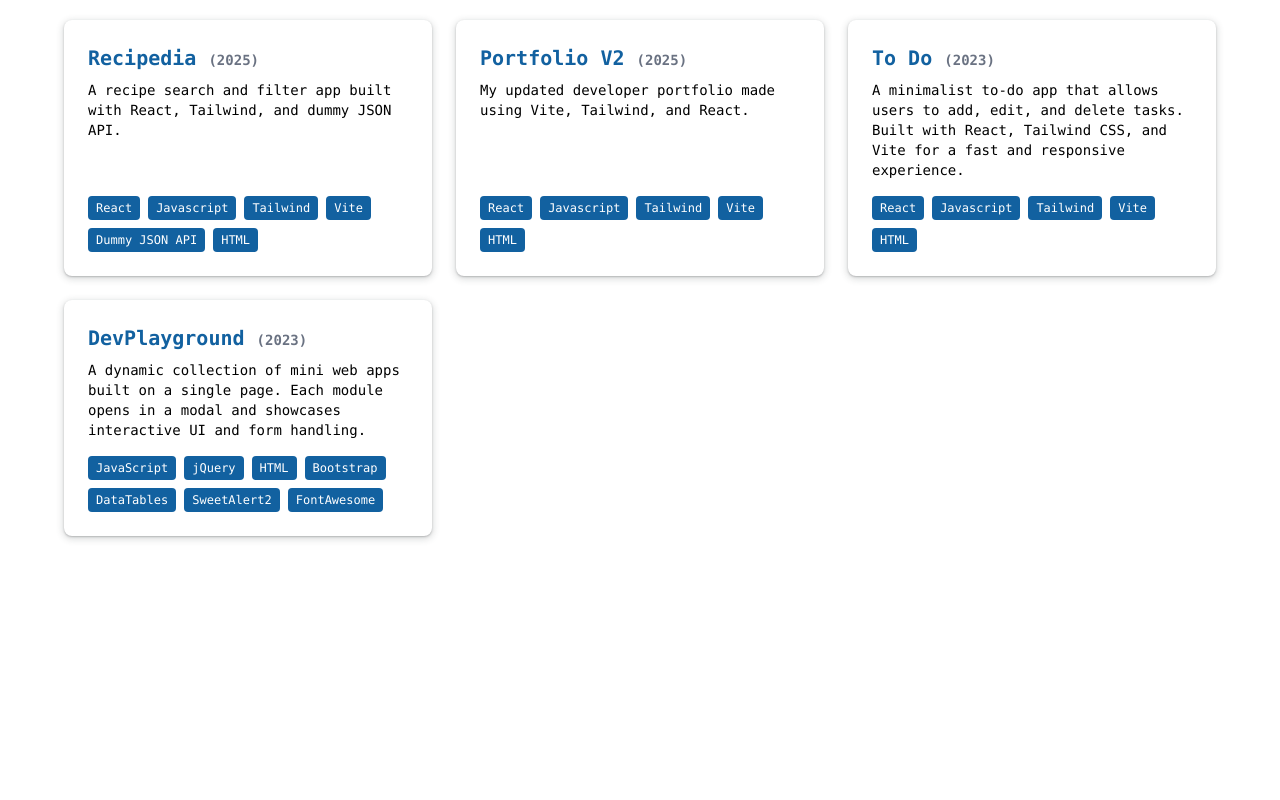
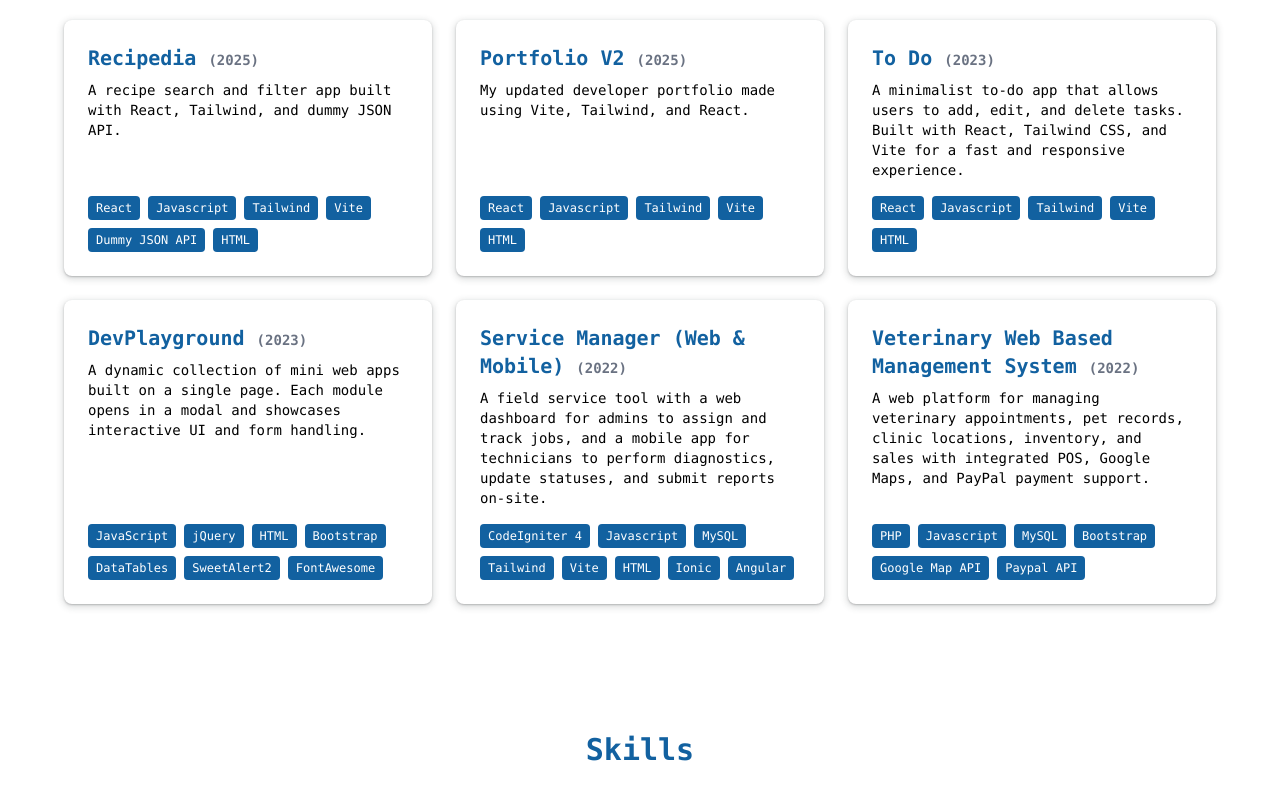
Before and after one commit to jjacobo-00/portfolio-v2, a React (Vite) app: page / in a window 1280 px wide. Shown: the part 1766-2566 px from the top of the page. Before the commit the page ends 2374 px from the top, so only its background shows below. Built offline with nearby package versions, Linux system fonts and the light colour scheme.

Commit message:
Added: old projects

```diff
--- a/src/components/Projects.jsx
+++ b/src/components/Projects.jsx
@@ -40,6 +40,38 @@ const testProjects = [
       'FontAwesome',
     ],
     link: 'https://jjacobo.infinityfreeapp.com/pos.php',
+  },
+  {
+    title: 'Service Manager (Web & Mobile)',
+    year: 2022,
+    description:
+      'A field service tool with a web dashboard for admins to assign and track jobs, and a mobile app for technicians to perform diagnostics, update statuses, and submit reports on-site.',
+    tech: [
+      'CodeIgniter 4',
+      'Javascript',
+      'MySQL',
+      'Tailwind',
+      'Vite',
+      'HTML',
+      'Ionic',
+      'Angular',
+    ],
+    link: '#',
+  },
+  {
+    title: 'Veterinary Web Based Management System',
+    year: 2022,
+    description:
+      'A web platform for managing veterinary appointments, pet records, clinic locations, inventory, and sales with integrated POS, Google Maps, and PayPal payment support.',
+    tech: [
+      'PHP',
+      'Javascript',
+      'MySQL',
+      'Bootstrap',
+      'Google Map API',
+      'Paypal API',
+    ],
+    link: '#',
   },
 ];
 
--- /dev/null
+++ b/src/components/Skills.jsx
@@ -0,0 +1,16 @@
+import React from 'react';
+
+const Skills = () => {
+  return (
+    <section
+      id="skills"
+      className="relative font-mono min-h-[calc(100vh-64px)] px-4 sm:px-6 md:px-16 py-16 text-black dark:text-white"
+    >
+      <h2 className="text-3xl font-bold mb-12 text-center text-[#1261A0]">
+        Skills
+      </h2>
+    </section>
+  );
+};
+
+export default Skills;
--- a/src/pages/Home.jsx
+++ b/src/pages/Home.jsx
@@ -1,7 +1,8 @@
 import React from 'react';
-import About from "../components/About.jsx";
-import Experience from "../components/Experience.jsx";
-import Projects from "../components/Projects.jsx"
+import About from '../components/About.jsx';
+import Experience from '../components/Experience.jsx';
+import Projects from '../components/Projects.jsx';
+import Skills from '../components/Skills.jsx';
 
 const Home = () => {
   return (
@@ -9,6 +10,7 @@ const Home = () => {
       <About />
       <Experience />
       <Projects />
+      <Skills />
     </>
   );
 };
```
Lines whose indentation alone changed are shown as unchanged.
